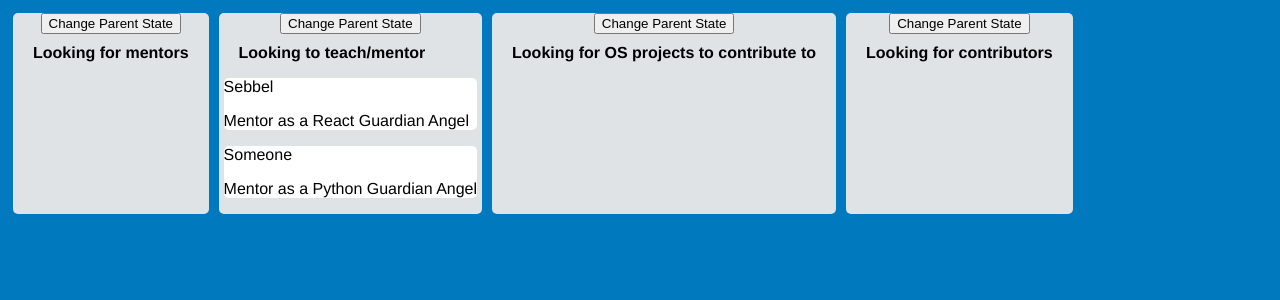
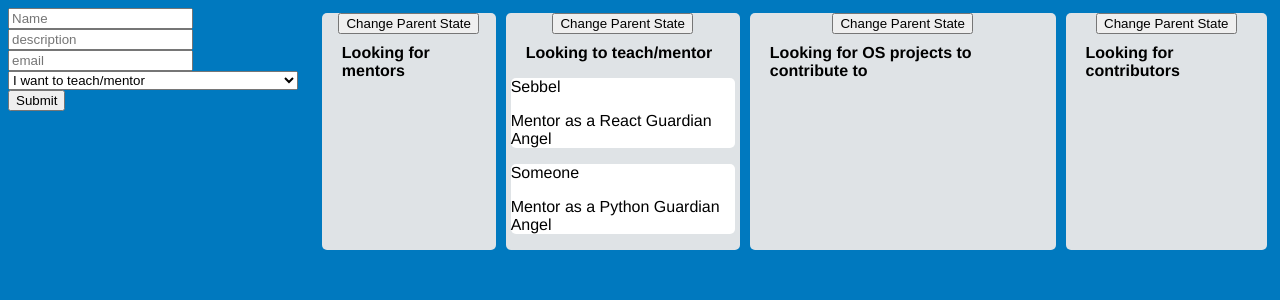
Before and after one commit to lpatmo/matching-project, a React (Create React App) app: page / in a window 1280 px wide. Shown: the top 300 px of the page. Built offline with nearby package versions, Linux system fonts and the light colour scheme.

Commit message:
rendered the form

```diff
--- a/src/App.js
+++ b/src/App.js
@@ -1,6 +1,7 @@
 import React from "react";
 import Column from "./Components/Column";
 import cardData from './cardData'
+import Form from "./Components/Form";
 
 class App extends React.Component {
   constructor() {
@@ -38,6 +39,7 @@ class App extends React.Component {
   render() {
     return (
       <div className="App">
+        <Form />
         <Column name="Looking for mentors" cards={this.getCards("mentee")} />
         <Column
           name="Looking to teach/mentor"
--- a/src/Components/Form.js
+++ b/src/Components/Form.js
@@ -3,19 +3,36 @@ import React from "react";
 class Form extends React.Component {
   constructor() {
     super();
+    this.state = {
+      'name': '',
+      'description': '',
+      'email': '',
+      'category': ''
+    }
   }
 
   handleSubmit = event => {
     event.preventDefault();
-    this.setState;
   };
 
   render() {
     return (
       <form onSubmit={this.handleSubmit}>
-        <input type="text" name="name" value={this.state.name} />
-        <input type="text" name="description" value={this.state.description} />
-        <input type="email" name="email" />
+        <div>
+        <label>
+          <input type="text" name="name" placeholder="Name" value={this.state.name} />
+        </label>
+        </div>
+        <div>
+        <label>
+          <input type="text" name="description" placeholder="description" value={this.state.description} />
+        </label>
+        </div>
+        <div>
+        <label>
+          <input type="email" name="email" placeholder="email" />
+        </label>
+        </div>
         <select name="category" value={this.state.category}>
           <option value="mentorSignup">I want to teach/mentor</option>
           <option value="menteeSignup">I want a mentor</option>
```
Also changed, not shown: 1 other file (tests, documents, lock files or other folders).
